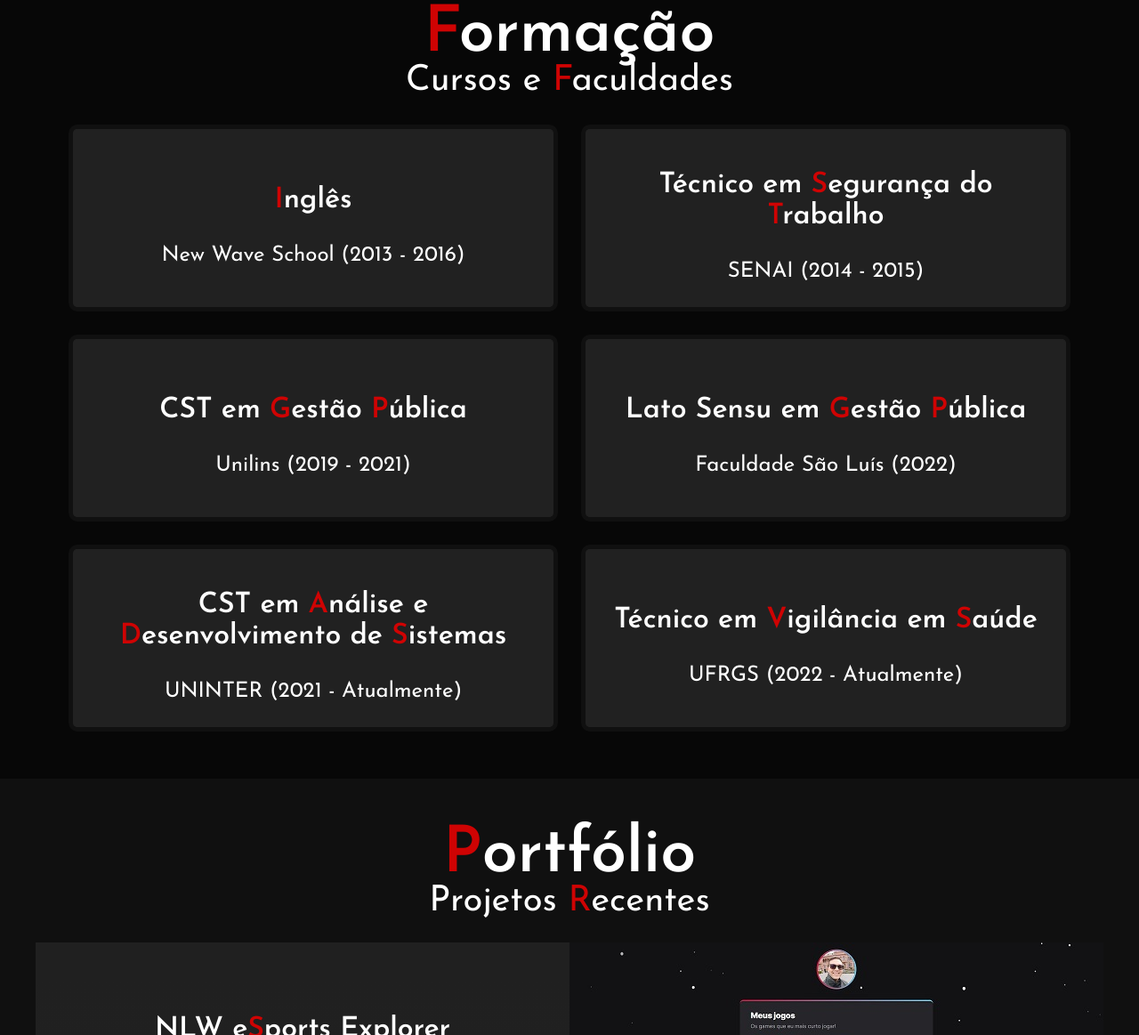
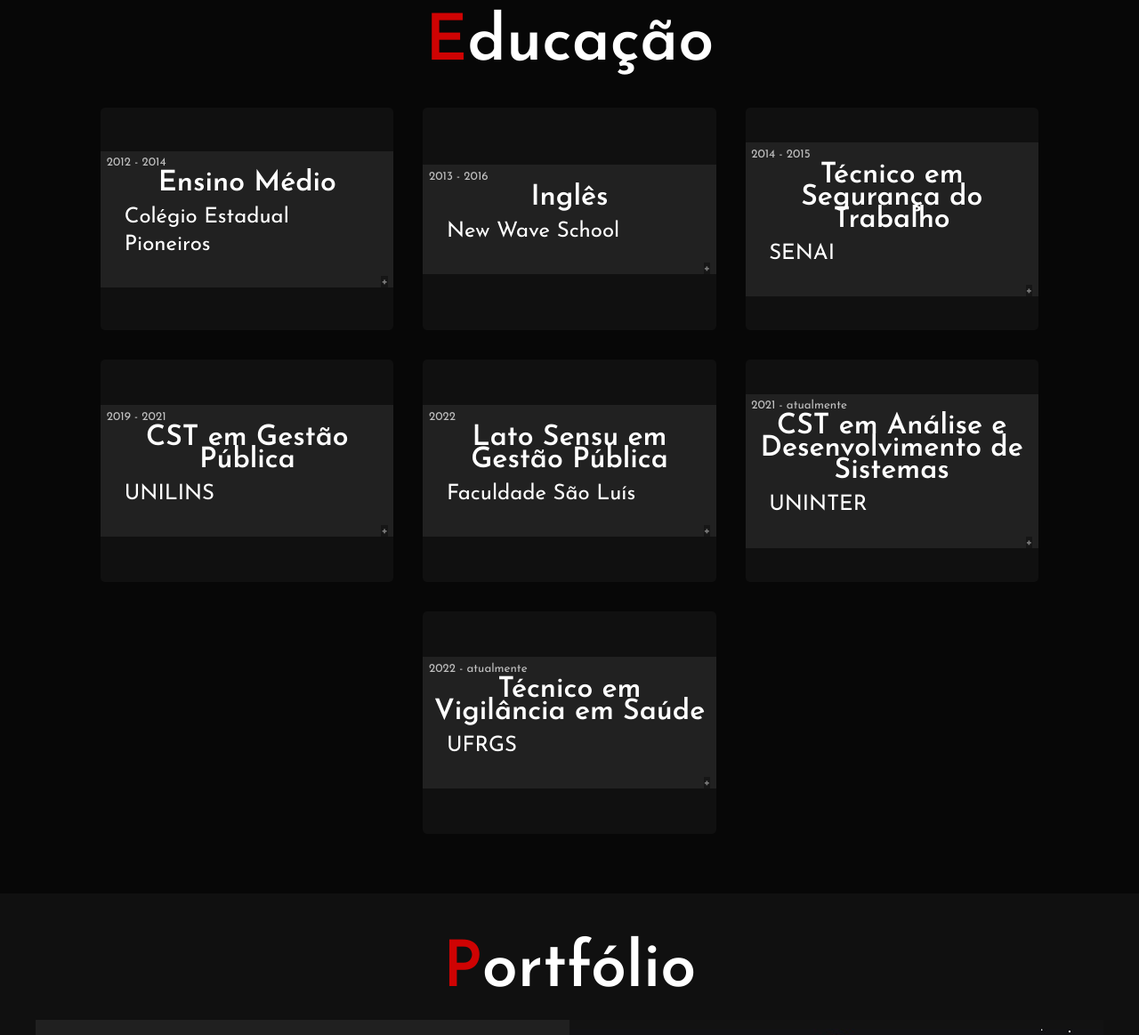
Before and after one commit to Druidgwind/portfolio, a plain HTML site: page index.html in a window 1280 px wide. Shown: the part 1637-2800 px from the top of the page at 89% size. Drawn offline with nearby package versions, Linux system fonts and the light colour scheme.

Commit message:
many-commits

```diff
--- a/index.html
+++ b/index.html
@@ -14,26 +14,33 @@
     <link href="https://fonts.googleapis.com/css2?family=Josefin+Sans:wght@100;200;300;400;500;600;700&display=swap"
         rel="stylesheet">
     <script src="https://cdnjs.cloudflare.com/ajax/libs/jquery/3.5.1/jquery.min.js"></script>
+<style>
+
+
+.graduation-collapsible:after {
+  content: '\002B';
+  color: white;
+  font-weight: bold;
+  float: right;
+  opacity: 0.4;
+}
+
+.active:after {
+  content: "\2212";
+}
+
+
+
+
+</style>
 </head>
+
 
 <body>
 
     <!---Começa o Header-->
     <header>
-        <!-- <a href="#" class="logo">LFS | DEV</a>
-        <div class="bx bx-menu" id="menu-icon"></div>
 
-        <ul class="navbar">
-            <li><a href="#home">Início</a></li>
-            <li><a href="#about">Sobre</a></li>
-            <li><a href="#formacao">Formação</a></li>
-            <li><a href="#portifolio">Portifólio</a></li>
-            <li><a href="#contact">Contato</a></li>
-        </ul>
-        <a href="https://web.whatsapp.com/send?phone=55045984295618&text=" target="_blank" class="h-btn">
-            <ion-icon name="logo-whatsapp" id="logo-whatsapp"></ion-icon>
-
-        </a> -->
     </header>
 
 
@@ -44,8 +51,6 @@
             <div>
                 <h1>LFS <span>DEV</span>
                 </h1>
-                <!-- <h2><span class="type"></span></h2> -->
-                <!-- <a href="#about" type="button" class="cta">Saiba Mais</a> -->
             </div>
         </div>
     </section>
@@ -57,7 +62,7 @@
         <div class="about container">
             <div class="col-right">
                 <h1 class="section-title"><span>S</span>obre</h1>
-                <h2>Quem <span>S</span>ou</h2>
+                <!-- <h2>Quem <span>S</span>ou</h2> -->
             <div class="about-bottom">
                 <p>Me chamo <span>L</span>ucas Felipe dos Santos, tenho 25 anos e moro em Foz do Iguaçu. Sou concursado
                     como Agente de Combate às Endemias desde 2016
@@ -85,34 +90,95 @@
     <section id="graduation">
         <div class="graduation container">
             <div class="graduation-top">
-                <h1 class="section-title"><span>F</span>ormação</h1>
-                <h2>Cursos e <span>F</span>aculdades</h2>
+                <h1 class="section-title"><span>E</span>ducação</h1>
             </div>
             <div class="graduation-bottom">
                 <div class="graduation-item">
-                    <h3><span>I</span>nglês</h3>
-                    <p>New Wave School (2013 - 2016)</p>
+                    <button type="button" class="graduation-collapsible">
+                        <h4>2012 - 2014</h4>
+                        <h2>Ensino Médio</h2>
+                        <h3>Colégio Estadual Pioneiros</h3></button>
+                    <div class="graduation-content">
+                        <p>Terminei meu ensino médio no período regular,
+                            me destacando como o melhor aluno da turma
+                        nos dois últimos anos.</p>
+                    </div>
                 </div>
+
                 <div class="graduation-item">
-                    <h3>Técnico em <span>S</span>egurança do <span>T</span>rabalho</h3>
-                    <p>SENAI (2014 - 2015)</p>
+                    <button type="button" class="graduation-collapsible">
+                        <h4>2013 - 2016</h4>
+                        <h2>Inglês</h2>
+                        <h3>New Wave School</h3></button>
+                    <div class="graduation-content">
+                        <p>Este curso de inglês teve um total de 300h, com certificado
+                            de nível intermediário. A minha nota média no curso foi de
+                            95.</p>
+                    </div>
                 </div>
+
                 <div class="graduation-item">
-                    <h3>CST em <span>G</span>estão <span>P</span>ública</h3>
-                    <p>Unilins (2019 - 2021)</p>
+                    <button type="button" class="graduation-collapsible">
+                        <h4>2014 - 2015</h4>
+                        <h2>Técnico em Segurança do Trabalho</h2>
+                        <h3>SENAI</h3></button>
+                    <div class="graduation-content">
+                        <p>Curso Técnico iniciado durante o Ensino Médio, com bolsa
+                            de estudos através do programa PRONATEC.
+                        </p>
+                    </div>
                 </div>
+
+
                 <div class="graduation-item">
-                    <h3>Lato Sensu em <span>G</span>estão <span>P</span>ública</h3>
-                    <p>Faculdade São Luís (2022)</p>
+                    <button type="button" class="graduation-collapsible">
+                        <h4>2019 - 2021</h4>
+                        <h2>CST em Gestão Pública</h2>
+                        <h3>UNILINS</h3></button>
+                <div class="graduation-content">
+                    <p>Esta foi a minha primeira graduação, escolhida de modo a ampliar
+                        meus conhecimentos na área pública, na qual eu trabalho desde 2016. </p>
                 </div>
+                </div>
+
                 <div class="graduation-item">
-                    <h3>CST em <span>A</span>nálise e <span>D</span>esenvolvimento de <span>S</span>istemas</h3>
-                    <p>UNINTER (2021 - Atualmente)</p>
+                    <button type="button" class="graduation-collapsible">
+                        <h4>2022</h4>
+                        <h2>Lato Sensu em Gestão Pública</h2>
+                        <h3>Faculdade São Luís</h3></button>
+                    <div class="graduation-content">
+                        <p>Esta é uma pós-graduação que ampliou ainda mais meus
+                            conhecimentos em relação à Gestão Pública.</p>
+                    </div>
                 </div>
+
                 <div class="graduation-item">
-                    <h3>Técnico em <span>V</span>igilância em <span>S</span>aúde</h3>
-                    <p>UFRGS (2022 - Atualmente)</p>
+                    <button type="button" class="graduation-collapsible">
+                        <h4>2021 - atualmente</h4>
+                        <h2>CST em Análise e Desenvolvimento de Sistemas</h2>
+                        <h3>UNINTER</h3></button>
+                    <div class="graduation-content">
+                        <p>Este curso marca minha transição para a área de TI,
+                            me permitindo conhecer uma área em que sempre estive
+                            interessado em trabalhar. A previsão de término é em
+                            2023.
+                        </p>
+                    </div>
                 </div>
+
+                <div class="graduation-item">
+                    <button type="button" class="graduation-collapsible">
+                        <h4>2022 - atualmente</h4>
+                        <h2>Técnico em Vigilância em Saúde</h2>
+                        <h3>UFRGS</h3></button>
+                    <div class="graduation-content">
+                        <p>Curso Técnico promovido através do Programa Saúde com Agente,
+                            oferecido aos Agentes de Combate às Endemias de todo o Brasil.
+                            A previsão de término é em 2023.
+                        </p>
+                </div>
+                </div>
+
             </div>
         </div>
     </section>
@@ -124,7 +190,7 @@
         <div class="projects container">
             <div class="projects-header">
                 <h1 class="section-title"><span>P</span>ortfólio</h1>
-                <h2>Projetos <span>R</span>ecentes</h2>
+                <!-- <h2>Projetos <span>R</span>ecentes</h2> -->
             </div>
             <div class="all-projects">
                 <div class="project-item">
@@ -169,7 +235,7 @@
         <div class="contact container">
             <div>
                 <h1 class="section-title"><span>C</span>ontato</h1>
-                <h2>Vamos <span>C</span>onversar?</h2>
+                <!-- <h2>Vamos <span>C</span>onversar?</h2> -->
             </div>
             <div class="contact-items">
                 <div class="contact-item">
@@ -238,6 +304,40 @@
 
     <!--Javascript-->
 
+    <!-- <script>
+        var coll = document.getElementsByClassName("graduation-collapsible");
+        var i;
+
+        for (i = 0; i < coll.length; i++) {
+            coll[i].addEventListener("click", function() {
+                this.classList.toggle("active");
+                var content = this.nextElementSibling;
+                if (content.style.display === "block") {
+                content.style.display = "none";
+                } else {
+                content.style.display = "block";
+                }
+        });
+        }
+        </script> -->
+
+        <script>
+            var coll = document.getElementsByClassName("graduation-collapsible");
+            var i;
+
+            for (i = 0; i < coll.length; i++) {
+              coll[i].addEventListener("click", function() {
+                this.classList.toggle("active");
+                var content = this.nextElementSibling;
+                if (content.style.maxHeight){
+                  content.style.maxHeight = null;
+                } else {
+                  content.style.maxHeight = content.scrollHeight + "px";
+                }
+              });
+            }
+            </script>
+
     <script type="text/javascript" src="./script.js"></script>
     <script src="https://cdnjs.cloudflare.com/ajax/libs/typed.js/2.0.12/typed.min.js"></script>
     <script type="module" src="https://unpkg.com/ionicons@5.5.2/dist/ionicons/ionicons.esm.js"></script>
@@ -250,6 +350,9 @@
         })
     </script>
 
+    <script>
+
+    </script>
 </body>
 
 </html>
--- a/style.css
+++ b/style.css
@@ -8,13 +8,14 @@
   text-decoration: none;
   scroll-behavior: smooth;
   font-family: "Josefin Sans", sans-serif;
-  /* border: solid#cf0303; */
+  /* border: 1px solid#cf0303; */
 }
 
 :root {
   --bg-color: #070707;
   --second-bg-color: #101010;
   --third-bg-color: #212121;
+  --fourth-bg-color: #404040;
   --text-color: #fff;
   --span-color: #cf0303;
   --h1-font: 3rem;
@@ -45,18 +46,21 @@ p {
   font-size: var(--p-font);
   line-height: 1.5rem;
   font-weight: 300px;
+  color: #fff;
 }
 
 h2 {
   font-size: var(--h2-font);
   font-weight: 400;
   line-height: 2rem;
+  color: #fff;
 }
 
 h3 {
   font-size: var(--h3-font);
   font-weight: 400;
   line-height: 1.5rem;
+  color: #fff;
 }
 
 span {
@@ -152,7 +156,7 @@ h1 {
   position: relative;
   margin: 20px 0px;
   padding-right: 200px;
-  font-size: 3.6rem;
+  font-size: 4rem;
   word-break: normal;
   text-align: center;
 }
@@ -259,7 +263,7 @@ h1 {
   text-align: center;
   max-width: 1200px;
   margin: 0 auto;
-  padding: 40px 0px;
+  padding: 50px 4%;
 }
 
 #graduation .graduation-bottom {
@@ -272,28 +276,56 @@ h1 {
 
 #graduation .graduation-item {
   flex-basis: 100%;
-  width: 100%;
   display: flex;
-  text-align: center;
-  align-items: center;
   flex-direction: column;
-  padding: 15px 15px;
+  padding: 0% 0%;
   border-radius: 5px;
-  background-color: var(--third-bg-color);
-  margin: 5px 3%;
-  z-index: 1;
+  background-color: var(--second-bg-color);
+  margin: 2% 2%;
   position: relative;
   overflow: hidden;
+
   /* animation: fadeIn 3s; */
-  box-shadow: 0px 0px 0px 5px var(--second-bg-color);
-  transition: 0.3s ease box-shadow;
+}
+
+#graduation .graduation-collapsible {
+  background-color: var(--third-bg-color);
+  outline: none;
+  border: none;
+  padding: 2%;
+  padding-bottom: 0%;
+  width: 100%;
+  cursor: pointer;
+}
+
+#graduation .active,
+.graduation-collapsible:hover {
+  background-color: var(--second-bg-color);
+}
+
+#graduation .graduation-collapsible::after {
+  background-color: #070707;
 }
 
 #graduation .graduation-item:hover {
-  box-shadow: 0px 0px 5px 0 var(--text-color);
+  box-shadow: 0px 0px 5px 0px var(--text-color);
 }
 
-#graduation .graduation-item::after {
+#graduation .graduation-content {
+  background-color: var(--fourth-bg-color);
+  padding: 0% 2%;
+  margin: 0% 0%;
+  overflow: hidden;
+  max-height: 0;
+  transition: max-height 0.2s ease-out;
+  justify-content: center;
+}
+
+/* #graduation .graduation-item:hover {
+  background-color: var(--third-bg-color);
+} */
+
+/* #graduation .graduation-item::after {
   content: "";
   position: absolute;
   left: 0;
@@ -303,20 +335,31 @@ h1 {
   background-color: var(--third-bg-color);
   opacity: 1;
   z-index: -1;
-}
+} */
 
 #graduation .graduation-item h2 {
   color: var(--text-color);
+  text-align: left;
+  line-height: 25px;
+  padding-top: 5px;
 }
 
 #graduation .graduation-item h3 {
-  line-height: 25px;
+  padding-top: 10px;
+  text-align: left;
 }
 
-#graduation .graduation-item p {
-  padding-top: 10px;
+#graduation .graduation-item h4 {
+  color: rgb(193, 193, 193);
+  text-align: left;
+  font-weight: 400;
+}
+
+#graduation .graduation-content p {
+  padding-top: 15px;
+  margin-bottom: 15px;
   color: var(--text-color);
-  text-align: center;
+  text-align: justify;
 }
 
 /* Termino Formação */
@@ -375,7 +418,6 @@ h1 {
   text-align: justify;
 }
 
-
 #projects .project-info h2 {
   font-size: 1.5rem;
   font-weight: 600;
@@ -398,7 +440,6 @@ h1 {
   cursor: pointer;
   background-color: transparent;
 }
-
 
 /* #projects .project-img::after {
   content: "";
@@ -469,7 +510,7 @@ h1 {
 }
 
 #contact .contact-item:hover {
-  background-color: var(--second-bg-color);
+  background-color: var(--fourth-bg-color);
   /* box-shadow: 0px 0px 5px 0 var(--text-color); */
 }
 
@@ -527,6 +568,8 @@ h1 {
 }
 
 /* Termino Footer */
+
+/*!TESTE*/
 
 /* Media para tablet */
 @media only screen and (min-width: 768px) {
@@ -595,8 +638,7 @@ h1 {
     flex-basis: 45%;
     margin: 1.5%;
     width: 100%;
-    height: 200px;
-    padding: 40px 0px;
+    height: 250px;
     align-items: center;
     justify-content: center;
   }
@@ -609,11 +651,20 @@ h1 {
   }
 
   #graduation .graduation-item h3 {
-    line-height: 35px;
+    font-size: 1.5rem;
+    font-weight: 400;
   }
 
   #graduation .graduation-item h2 {
-    line-height: 50px;
+    font-size: 2rem;
+    font-weight: 600;
+
+    text-align: center;
+  }
+
+  #graduation p {
+    font-size: 1.5rem;
+    line-height: 1.8rem;
   }
 
   /*Portfolio*/
@@ -625,15 +676,11 @@ h1 {
     flex-direction: column;
     text-align: center;
     justify-content: center;
-
   }
 
   #projects .project-item {
-    margin: 0 auto;
-    padding: 0 auto;
     box-shadow: none;
   }
-
 
   #projects .all-projects {
     margin-top: 30px;
@@ -654,12 +701,13 @@ h1 {
     font-size: 1.5rem;
     line-height: 1.8rem;
   }
+
   #projects .project-item:nth-child(even) {
     flex-direction: row-reverse;
   }
 
   #projects .project-item .project-img {
-    max-height: 380px;
+    max-height: 360px;
     background-color: var(--bg-color);
   }
 
@@ -677,7 +725,6 @@ h1 {
     align-items: center;
     justify-content: center;
   }
-
 
   /* Contato */
 
@@ -698,7 +745,6 @@ h1 {
     justify-content: center;
     display: flex;
     padding: 0px 0;
-    margin: 20px;
   }
 
   #contact h2 {
@@ -715,7 +761,7 @@ h1 {
 
   #contact .contact-item {
     flex-direction: column;
-    margin: 20px 10px;
+    margin: 40px 30px;
     padding: 10px 0px;
     min-height: 250px;
     min-width: 250px;
@@ -751,3 +797,16 @@ h1 {
     font-size: 2.8rem;
   }
 }
+
+@media only screen and (min-width: 1080px) {
+  #home h1 {
+    font-size: 6.5rem;
+  }
+
+  @media only screen and (min-width: 1200px) {
+    #graduation .graduation-bottom .graduation-item {
+      flex-basis: 30%;
+      margin: 1.5%;
+    }
+  }
+}
```
Also changed, not shown: testhtml.html (added, +85 -0 lines), testindex.html (deleted, +0 -24 lines), img/three.jpg (deleted).
